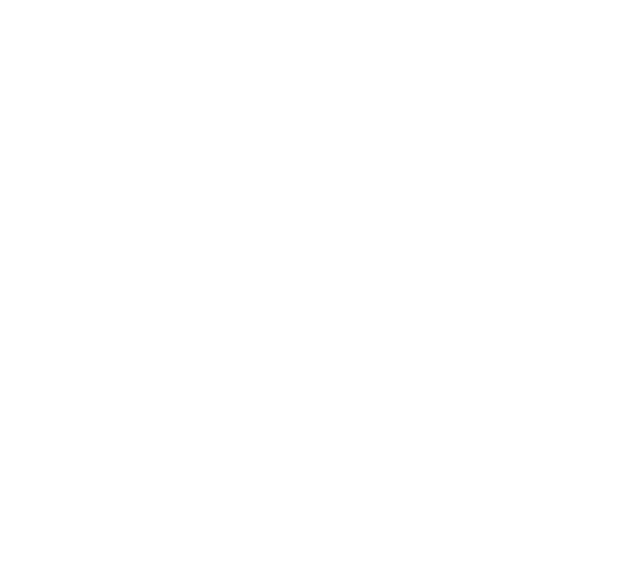
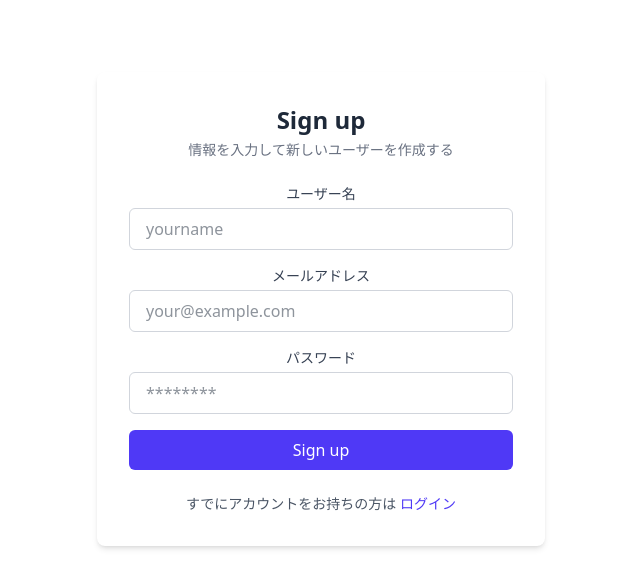
Before and after one commit to Raystar247/step-quiz-app, a React (Vite) app in the folder client/: page /signup in a window 1280 px wide. Before the commit this address had no page. Shown: the top 588 px of the page, without its empty margins (319-959 px from the left). Built offline with nearby package versions, Linux system fonts and the light colour scheme.

Commit message:
ユーザー登録操作をclient側で追加した
ユーザー登録画面を作成、通信処理を発火するように対応した
また、リンク先を相互に追加した

```diff
--- a/client/src/App.tsx
+++ b/client/src/App.tsx
@@ -7,6 +7,7 @@
 import { Provider } from 'react-redux'
 import store from './stores'
 import UserMain from './features/users/components/Main'
+import SignUpPage from './features/users/components/SignUpPage'
 
 function App() {
 
@@ -18,6 +19,7 @@
         <Routes>
           <Route path="/signin" element={<SignInPage />} />
           <Route path="/user" element={<UserMain />} />
+          <Route path="/signup" element={<SignUpPage />} />
         </Routes>
       </BrowserRouter>
       </Provider>
--- a/client/src/features/users/components/SignInPage.tsx
+++ b/client/src/features/users/components/SignInPage.tsx
@@ -84,7 +84,7 @@
 
           <div className="text-center text-sm text-gray-600">
             アカウントを持っていない方は{" "}
-            <a href="#" className="text-indigo-600 hover:underline">
+            <a href="/signup" className="text-indigo-600 hover:underline">
               ユーザー登録
             </a>
           </div>
--- /dev/null
+++ b/client/src/features/users/components/SignUpPage.tsx
@@ -0,0 +1,147 @@
+import { useState, useEffect } from "react";
+import { useDispatch } from "react-redux";
+import { useNavigate } from "react-router-dom";
+import { z } from "zod";
+import { type AppDispatch, type RootState, useSelector } from "../../../stores";
+import type { SignUpData } from "../type";
+import userApi from "../api/userApi";
+
+// Zodスキーマ定義
+const signUpSchema = z.object({
+  username: z.string().min(1, { message: "ユーザー名を入力してください" }),
+  email: z.string().email({ message: "有効なメールアドレスを入力してください" }),
+  password: z.string()
+    .min(8, { message: "パスワードは8文字以上必要です" })
+    .max(12, { message: "パスワードは12文字以内である必要があります" })
+    .regex(/[A-Z]/, { message: "パスワードには大文字を含めてください" })
+    .regex(/[a-z]/, { message: "パスワードには小文字を含めてください" })
+    .regex(/[0-9]/, { message: "パスワードには数字を含めてください" }),
+});
+
+const SignUpPage = () => {
+  // const dispatch = useDispatch<AppDispatch>();
+  const navigate = useNavigate();
+  const userInfo = useSelector((state: RootState) => state.user);
+
+  const [form, setForm] = useState<SignUpData>({
+    username: "",
+    email: "",
+    password: "",
+  });
+
+  const [errors, setErrors] = useState<Partial<Record<keyof SignUpData, string>>>({});
+
+  const handleChange = (e: React.ChangeEvent<HTMLInputElement>) => {
+    const { name, value } = e.target;
+    setForm((prev) => ({ ...prev, [name]: value }));
+    setErrors((prev) => ({ ...prev, [name]: "" })); // 入力時にエラークリア
+  };
+
+  const handleSubmit = async (e: React.FormEvent) => {
+    e.preventDefault();
+
+    const validation = signUpSchema.safeParse(form);
+    if (!validation.success) {
+      const fieldErrors: Partial<Record<keyof SignUpData, string>> = {};
+      validation.error.issues.forEach((err: { path: (string | number | symbol)[]; message: string | undefined; }) => {
+        const field = err.path[0] as keyof SignUpData;
+        fieldErrors[field] = err.message;
+      });
+      setErrors(fieldErrors);
+      return;
+    }
+
+    console.log("Sign upボタン押下");
+    await userApi.signUp(form);
+    navigate("/signin");
+  };
+
+  useEffect(() => {
+    if (userInfo.isSignedIn) {
+      console.log(`登録成功: ユーザーID = ${userInfo.id}`);
+      navigate("/user");
+    }
+  }, [userInfo]);
+
+  return (
+    <div className="w-full max-w-md bg-white shadow-md rounded-lg p-8 space-y-6" onSubmit={handleSubmit}>
+      <div>
+        <h2 className="text-center text-2xl font-bold text-gray-800">
+          Sign up
+        </h2>
+        <p className="mt-1 text-center text-sm text-gray-500">
+          情報を入力して新しいユーザーを作成する
+        </p>
+      </div>
+
+      <form className="space-y-4">
+        <div>
+          <label htmlFor="username" className="block text-sm font-medium text-gray-700">
+            ユーザー名
+          </label>
+          <input
+            type="text"
+            id="username"
+            name="username"
+            className={`mt-1 w-full px-4 py-2 border ${errors.username ? "border-red-500" : "border-gray-300"} rounded-md focus:ring-2 focus:ring-indigo-400 focus:outline-none text-gray-800`}
+            placeholder="yourname"
+            value={form.username}
+            onChange={handleChange}
+            required
+          />
+          {errors.username && <p className="mt-1 text-sm text-red-500">{errors.username}</p>}
+        </div>
+
+        <div>
+          <label htmlFor="email" className="block text-sm font-medium text-gray-700">
+            メールアドレス
+          </label>
+          <input
+            type="email"
+            id="email"
+            name="email"
+            className={`mt-1 w-full px-4 py-2 border ${errors.email ? "border-red-500" : "border-gray-300"} rounded-md focus:ring-2 focus:ring-indigo-400 focus:outline-none text-gray-800`}
+            placeholder="your@example.com"
+            value={form.email}
+            onChange={handleChange}
+            required
+          />
+          {errors.email && <p className="mt-1 text-sm text-red-500">{errors.email}</p>}
+        </div>
+
+        <div>
+          <label htmlFor="password" className="block text-sm font-medium text-gray-700">
+            パスワード
+          </label>
+          <input
+            type="password"
+            id="password"
+            name="password"
+            className={`mt-1 w-full px-4 py-2 border ${errors.password ? "border-red-500" : "border-gray-300"} rounded-md focus:ring-2 focus:ring-indigo-400 focus:outline-none text-gray-800`}
+            placeholder="********"
+            value={form.password}
+            onChange={handleChange}
+            required
+          />
+          {errors.password && <p className="mt-1 text-sm text-red-500">{errors.password}</p>}
+        </div>
+
+        <button
+          type="submit"
+          className="w-full bg-indigo-600 text-white py-2 rounded-md hover:bg-indigo-700 transition duration-200"
+        >
+          Sign up
+        </button>
+      </form>
+
+      <div className="text-center text-sm text-gray-600">
+        すでにアカウントをお持ちの方は{" "}
+        <a href="/signin" className="text-indigo-600 hover:underline">
+          ログイン
+        </a>
+      </div>
+    </div>
+  );
+};
+
+export default SignUpPage;
```
